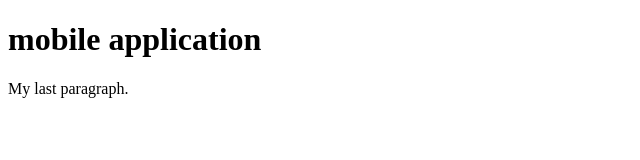
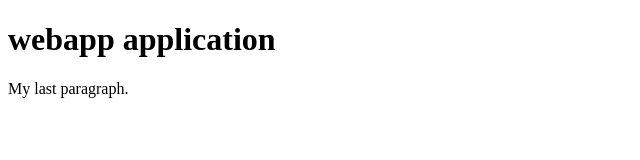
Before and after one commit to NuhDamola/Classrom-Git, a plain HTML site: page index.html in a window 1280 px wide. Shown: the whole page, without its empty margins (0-640 px from the left). Drawn offline with Linux system fonts and the light colour scheme.

```diff
--- a/index.html
+++ b/index.html
@@ -2,7 +2,7 @@
 <html>
 <body>
 
-<h1>mobile application</h1>
+<h1>webapp application</h1>
 <p>My last paragraph.</p>
 
 </body>
```
